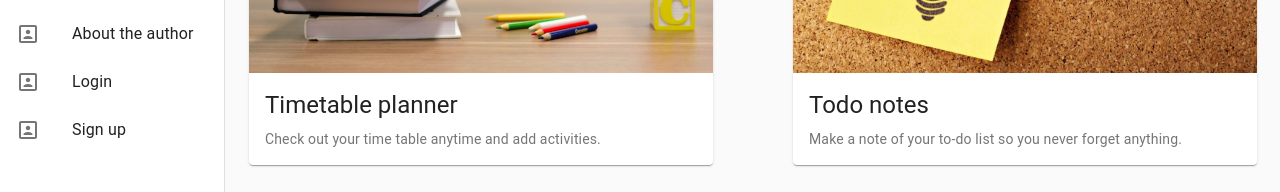
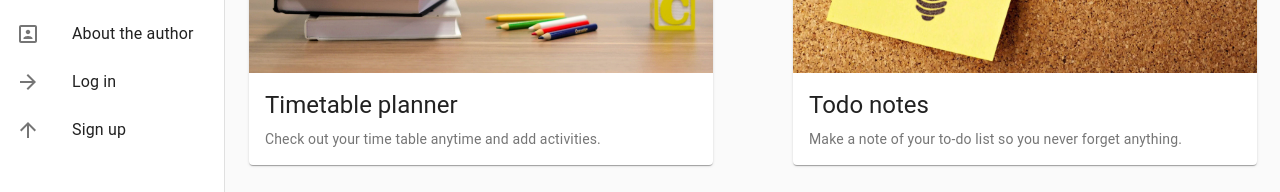
Before and after one commit to keserukristof/SZAKDOLGOZAT, a React (Create React App) app in the folder your-time-frontend/: page / in a window 1280 px wide. Shown: the part 255-447 px from the top of the page. Built offline with nearby package versions, Linux system fonts and the light colour scheme.

Commit message:
add animation and change icons in log and sing

```diff
--- a/your-time-frontend/src/components/layout/Layout.js
+++ b/your-time-frontend/src/components/layout/Layout.js
@@ -13,6 +13,8 @@ import Typography from '@material-ui/core/Typography';
 import { makeStyles, useTheme } from '@material-ui/core/styles';
 import ListItemLink from './ListItemLink';
 
+import ArrowForwardIcon from '@material-ui/icons/ArrowForward';
+import ArrowUpwardIcon from '@material-ui/icons/ArrowUpward';
 import HomeIcon from '@material-ui/icons/Home';
 import TableChartIcon from '@material-ui/icons/TableChart';
 import NoteIcon from '@material-ui/icons/Note';
@@ -83,8 +85,8 @@ function ResponsiveDrawer(props) {
           primary="About the author"
           icon={<PortraitIcon />}
         />
-        <ListItemLink to="/login" primary="Login" icon={<PortraitIcon />} />
-        <ListItemLink to="sign-up" primary="Sign up" icon={<PortraitIcon />} />
+        <ListItemLink to="/login" primary="Log in" icon={<ArrowForwardIcon />} />
+        <ListItemLink to="/sign-up" primary="Sign up" icon={<ArrowUpwardIcon />} />
       </List>
     </div>
   );
--- a/your-time-frontend/src/components/notes/NoteForm.js
+++ b/your-time-frontend/src/components/notes/NoteForm.js
@@ -1,6 +1,7 @@
 import React, { useState } from 'react';
 import uuid from 'react-uuid';
 import PropTypes from 'prop-types';
+
 
 import { makeStyles } from '@material-ui/core/styles';
 import { MuiThemeProvider, Grid } from '@material-ui/core';
--- a/your-time-frontend/src/pages/Login.js
+++ b/your-time-frontend/src/pages/Login.js
@@ -1,4 +1,5 @@
 import React from 'react';
+import { useSpring, animated } from 'react-spring';
 
 import { Grid, Input, MuiThemeProvider } from '@material-ui/core';
 import { makeStyles } from '@material-ui/core/styles';
@@ -16,9 +17,19 @@ const useStyles = makeStyles((theme) => ({
   },
 }));
 
+
+
 const Login = () => {
+  const animation = useSpring({
+    from: { marginLeft: -2300 },
+    to: { marginLeft: 0 },
+    config: { duration: 1000 },
+  });
+
   const classes = useStyles();
+
   return (
+    <animated.div style={animation}>
       <MuiThemeProvider>
         <Grid container justify="space-around" className={classes.root}>
           <h1>Sign Up</h1>
@@ -53,6 +64,7 @@ const Login = () => {
           </Grid>
         </form>
       </MuiThemeProvider>
+    </animated.div>
   );
 };
 
--- a/your-time-frontend/src/pages/SignUp.js
+++ b/your-time-frontend/src/pages/SignUp.js
@@ -1,4 +1,5 @@
 import React from 'react';
+import { useSpring, animated } from 'react-spring';
 import { useForm } from 'react-hook-form';
 
 import { Grid, Input, MuiThemeProvider } from '@material-ui/core';
@@ -18,6 +19,12 @@ const useStyles = makeStyles((theme) => ({
 }));
 
 const SignUp = () => {
+  const animation = useSpring({
+    from: { marginLeft: -2300 },
+    to: { marginLeft: 0 },
+    config: { duration: 1000 },
+  });
+
   const classes = useStyles();
 
   const { register, handleSubmit } = useForm();
@@ -27,6 +34,7 @@ const SignUp = () => {
   };
 
   return (
+    <animated.div style={animation}>
       <MuiThemeProvider>
         <Grid container justify="space-around" className={classes.root}>
           <h1>Sign Up</h1>
@@ -86,6 +94,7 @@ const SignUp = () => {
           </Grid>
         </form>
       </MuiThemeProvider>
+    </animated.div>
   );
 };
 
```
Lines whose indentation alone changed are shown as unchanged.
